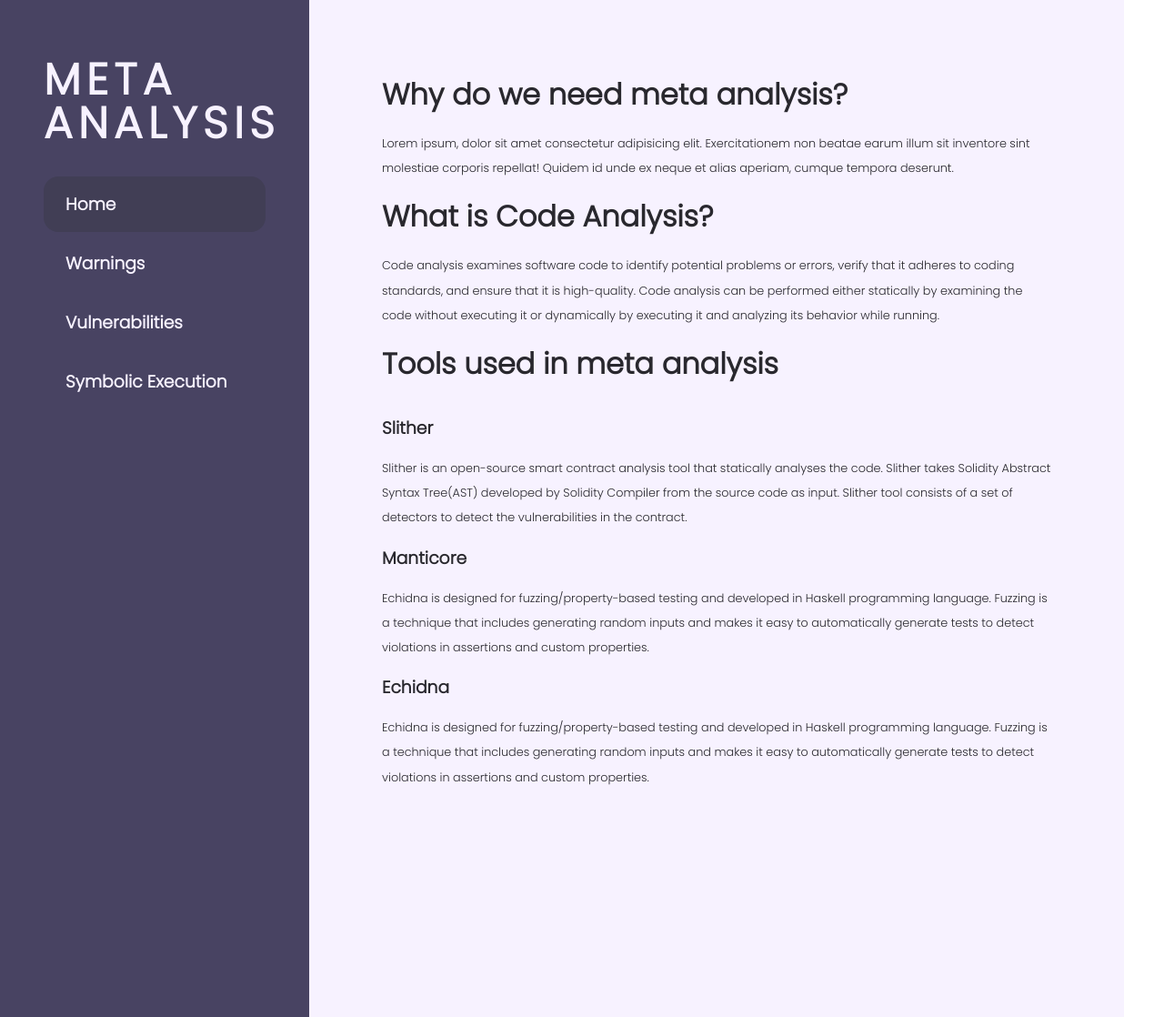
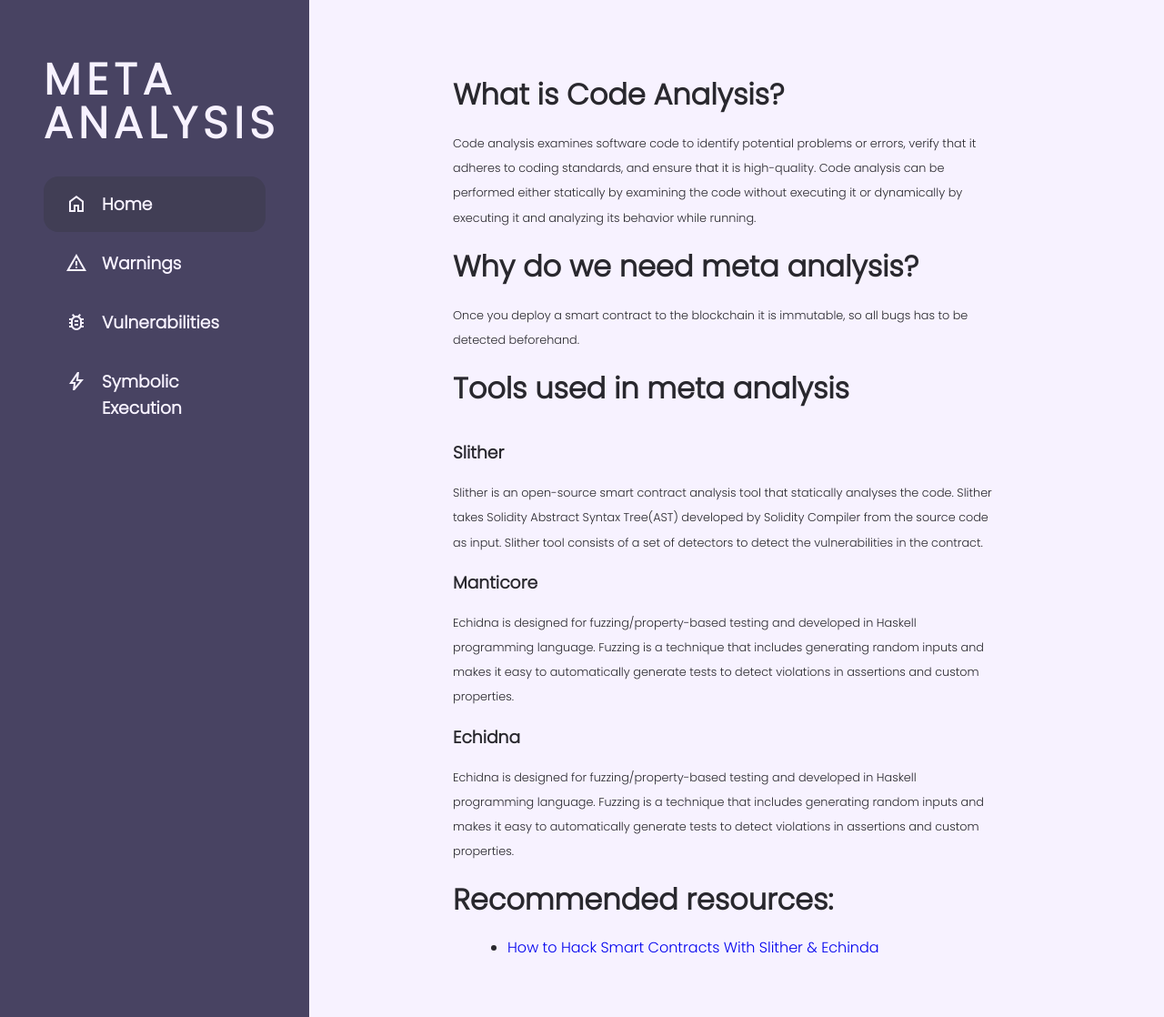
Before and after one commit to paulinagacek/meta-algorithm, a FastAPI app: page / in a window 1280 px wide. Shown: the whole page at 91% size. Run offline with FastAPI, Linux system fonts and the light colour scheme; parts of the project's set-up code (start-up, migrations or seed data) failed here and were passed over.

Commit message:
some styling added

```diff
--- a/app/routes.py
+++ b/app/routes.py
@@ -6,16 +6,17 @@ from jinja2 import Environment, FileSystemLoader
 import pickle, os
 
 class NavbarItem:
-    def __init__(self, name, endpoint, isSelected) -> None:
+    def __init__(self, name, endpoint, isSelected, emoji) -> None:
         self.name = name
         self.endpoint = endpoint
         self.isSelected = isSelected
+        self.emoji = emoji
 
 nav_bar = [
-    NavbarItem('Home', '/', True),
-    NavbarItem('Warnings', '/warnings', False),
-    NavbarItem('Vulnerabilities', '/vulnerabilities', False),
-    NavbarItem('Symbolic Execution', '/symbolic-exec', False),
+    NavbarItem('Home', '/', True, "home"),
+    NavbarItem('Warnings', '/warnings', False, "warning"),
+    NavbarItem('Vulnerabilities', '/vulnerabilities', False, "bug_report"),
+    NavbarItem('Symbolic Execution', '/symbolic-exec', False, "bolt"),
 ]
 
 def get_navbar(item_name: str):
--- a/app/static/base.css
+++ b/app/static/base.css
@@ -54,7 +54,7 @@ side-navbar {
 }
 
 main-content {
-  width: calc(100% - min(400px, 30%));
+  width: 100%;
   padding-inline: min(80px, 10%);
   background-color: var(--main-white);
   color: var(--black);
@@ -113,6 +113,17 @@ nav a:hover>nav a.selected:hover {
   background-color: var(--main-white);
 }
 
+.navbar-item{
+  display: flex;
+  flex-direction: row;
+  gap: 16px;
+}
+
+article{
+  max-width: 600px;
+  margin-left: 10%;
+}
+
 .alert-container {
   padding-block: 16px;
   margin-block: 8px;
@@ -151,7 +162,7 @@ section.alerts-list-wrapper::-webkit-scrollbar-thumb {
 }
 
 .icon {
-  padding-top: 4px;
+  padding-top: 2px;
 }
 
 .alert-body-wrapper {
@@ -179,3 +190,11 @@ section.alerts-list-wrapper::-webkit-scrollbar-thumb {
   overflow: hidden;
   opacity: 0.5;
 }
+
+a{
+  text-decoration: none;
+}
+
+li{
+  margin-inline: 10%;
+}
--- a/app/templates/base.html
+++ b/app/templates/base.html
@@ -19,7 +19,9 @@
         <h1>Meta analysis</h1>
         <nav>
             {% for item in nav_bar %}
-                <a href="{{item.endpoint}}" {% if item.isSelected %}class="selected"{% endif %}>
+                <a href="{{item.endpoint}}" class="navbar-item  {% if item.isSelected %} selected {% endif %}">
+                    <h3 class="material-symbols-outlined icon">{{item.emoji}}
+                    </h3>
                     <h3>{{item.name}}</h3>
                 </a>
             {% endfor %}
--- a/app/templates/index.html
+++ b/app/templates/index.html
@@ -3,12 +3,7 @@
 <link rel="stylesheet" href="/static/index.css">
 {% endblock %}
 {% block content%}
-<main>
-    <h2>Why do we need meta analysis?</h2>
-    <p>Lorem ipsum, dolor sit amet consectetur adipisicing elit. Exercitationem
-        non beatae earum illum sit inventore sint molestiae corporis repellat!
-        Quidem id unde ex neque et alias aperiam, cumque tempora deserunt.
-    </p>
+<article>
     <h2>What is Code Analysis?</h2>
     <p>
         Code analysis examines software code to identify potential problems or
@@ -17,6 +12,11 @@
         examining the code without executing it or dynamically by executing it
         and analyzing its behavior while running.
     </p>
+
+    <h2>Why do we need meta analysis?</h2>
+    <p>Once you deploy a smart contract to the blockchain it is immutable, so all bugs has to be detected beforehand.
+    </p>
+
     <h2>Tools used in meta analysis</h2>
     <h3 class="tool">Slither</h3>
     <p>Slither is an open-source smart contract analysis tool that statically
@@ -25,13 +25,23 @@
         tool consists of a set of detectors to detect the vulnerabilities in the
         contract.
     </p>
+
     <h3 class="tool">Manticore</h3>
     <p>Echidna is designed for fuzzing/property-based testing and developed in Haskell programming language. Fuzzing is
         a technique that includes generating random inputs and makes it easy to automatically generate tests to detect
         violations in assertions and custom properties.</p>
+
     <h3 class="tool">Echidna</h3>
     <p>Echidna is designed for fuzzing/property-based testing and developed in Haskell programming language. Fuzzing is
         a technique that includes generating random inputs and makes it easy to automatically generate tests to detect
         violations in assertions and custom properties.</p>
-</main>
+
+    <h2>Recommended resources:</h2>
+    <ul>
+        <li>
+            <a href="https://www.youtube.com/watch?v=fln_HPA2uOM&t=1473s">How to Hack Smart Contracts With Slither &
+                Echinda</a>
+        </li>
+    </ul>
+</article>
 {% endblock content %}
--- a/app/templates/vulnerabilities.html
+++ b/app/templates/vulnerabilities.html
@@ -41,10 +41,10 @@
 {% block content%}
 <main>
     {% if vulnerabilities %}
-    <h2>Vulnerabilities</h2>
+    <h2>Vulnerabilities <a href="https://github.com/crytic/slither">(slither)</a> </h2>
     <section class="alerts-list-wrapper">
         {% for vur in vulnerabilities %}
-        <div class="alert-container" id="vur-{{vur.id}}"">
+        <div class="alert-container" id="vur-{{vur.id}}">
             <div class="alert-icon-wrapper">
                 <div class="material-symbols-outlined icon">bug_report
                 </div>
```
Also changed, not shown: app/temp/vulnerabilities.html (+20 -12 lines), req.txt (deleted, +0 -38 lines), requirements.txt (+37 -10 lines), app/README.md, 1 other file.
